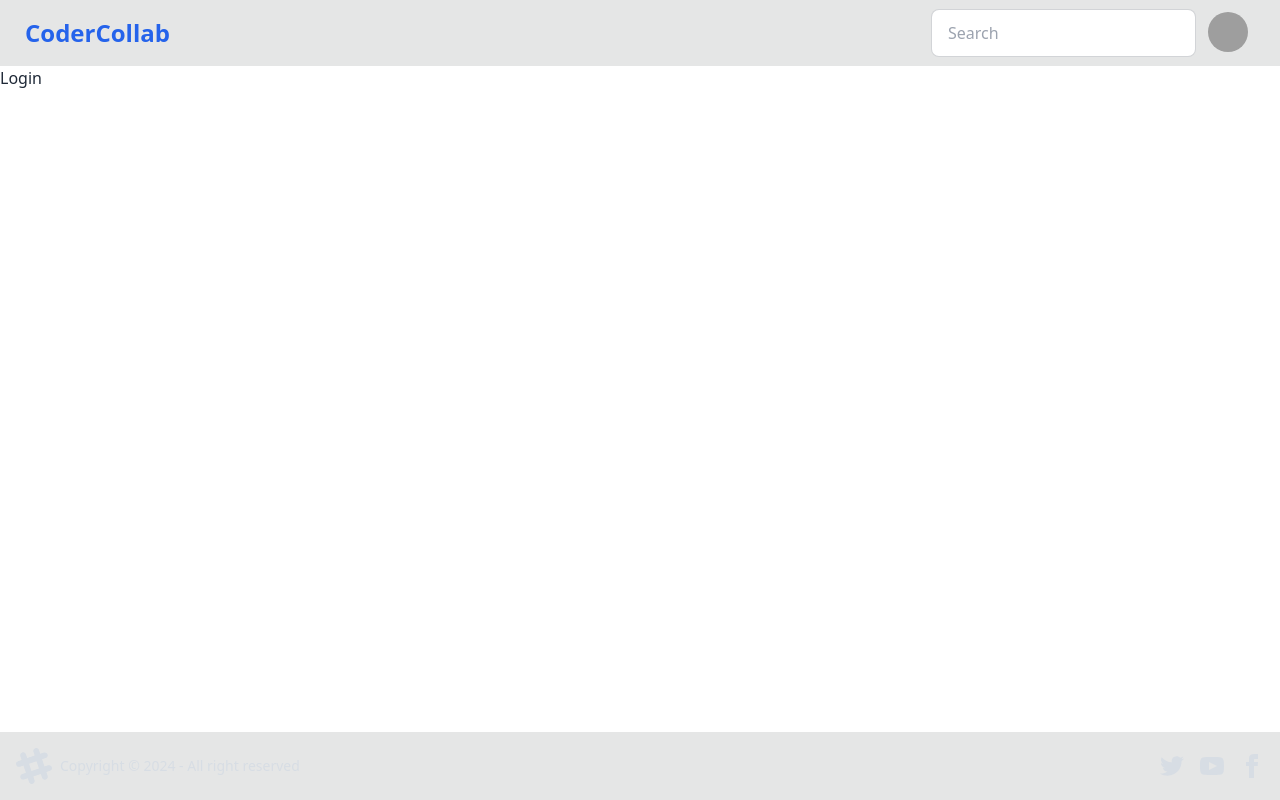
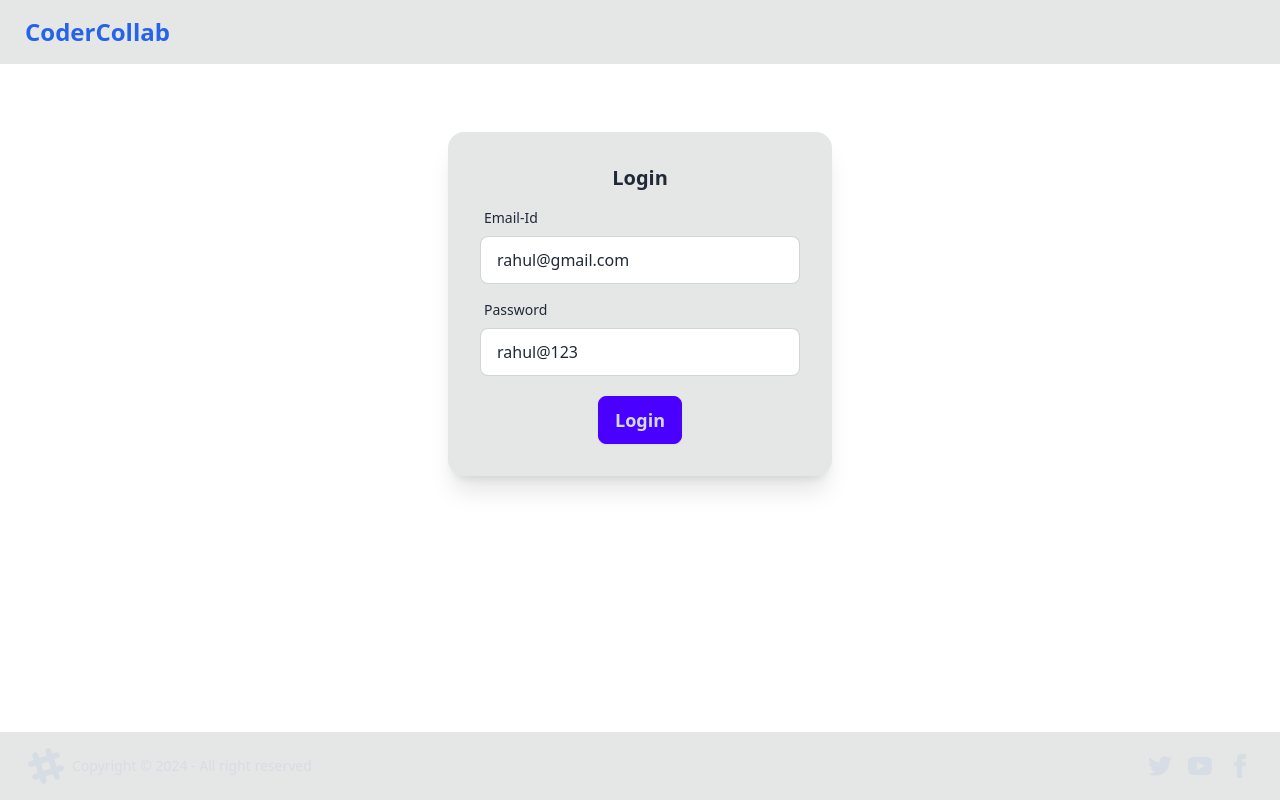
Before and after one commit to rahulpant2002/CoderCollab-Frontend, a React (Vite) app: page /login in a window 1280 px wide. Built offline with nearby package versions, Linux system fonts and the light colour scheme; grey boxes are pictures that could not be loaded.

Commit message:
Setup Redux Store and Created Login page

```diff
--- a/package.json
+++ b/package.json
@@ -10,8 +10,11 @@
     "preview": "vite preview"
   },
   "dependencies": {
+    "@reduxjs/toolkit": "^2.3.0",
+    "axios": "^1.7.7",
     "react": "^18.3.1",
     "react-dom": "^18.3.1",
+    "react-redux": "^9.1.2",
     "react-router-dom": "^6.27.0"
   },
   "devDependencies": {
--- a/src/App.jsx
+++ b/src/App.jsx
@@ -2,21 +2,28 @@ import Body from "./components/Body"
 import { BrowserRouter, Route, Routes } from "react-router-dom"
 import Login from "./components/Login"
 import Profile from "./components/Profile"
+import { Provider } from "react-redux"
+import appStore from './store/appStore'
+import Feed from "./components/Feed"
 
 function App() {
 
   return (
     <>
+      <Provider store={appStore}>
         <BrowserRouter>
           <Routes>
             <Route path="/" element={<Body/>} >
-            <Route path="/login" element={<Login/> }/>
+              <Route path="/" element={ <Feed/> } />
+              <Route path="/login" element={<Login/>}/>
               <Route path="/profile" element={<Profile/>} />
             </Route>
           </Routes>
         </BrowserRouter>
+      </Provider>
     </>
   )
+
 }
 
 export default App
--- /dev/null
+++ b/src/components/Feed.jsx
@@ -0,0 +1,8 @@
+import React from 'react'
+
+const Feed = () => {
+  return (
+    <div>Feed</div>
+  )
+}
+export default Feed;
--- a/src/components/Footer.jsx
+++ b/src/components/Footer.jsx
@@ -9,7 +9,7 @@ const Footer = ()=>{
                 xmlns="http://www.w3.org/2000/svg"
                 fillRule="evenodd"
                 clipRule="evenodd"
-                className="fill-current">
+                className="fill-current ml-3">
                 <path
                     d="M22.672 15.226l-2.432.811.841 2.515c.33 1.019-.209 2.127-1.23 2.456-1.15.325-2.148-.321-2.463-1.226l-.84-2.518-5.013 1.677.84 2.517c.391 1.203-.434 2.542-1.831 2.542-.88 0-1.601-.564-1.86-1.314l-.842-2.516-2.431.809c-1.135.328-2.145-.317-2.463-1.229-.329-1.018.211-2.127 1.231-2.456l2.432-.809-1.621-4.823-2.432.808c-1.355.384-2.558-.59-2.558-1.839 0-.817.509-1.582 1.327-1.846l2.433-.809-.842-2.515c-.33-1.02.211-2.129 1.232-2.458 1.02-.329 2.13.209 2.461 1.229l.842 2.515 5.011-1.677-.839-2.517c-.403-1.238.484-2.553 1.843-2.553.819 0 1.585.509 1.85 1.326l.841 2.517 2.431-.81c1.02-.33 2.131.211 2.461 1.229.332 1.018-.21 2.126-1.23 2.456l-2.433.809 1.622 4.823 2.433-.809c1.242-.401 2.557.484 2.557 1.838 0 .819-.51 1.583-1.328 1.847m-8.992-6.428l-5.01 1.675 1.619 4.828 5.011-1.674-1.62-4.829z"></path>
                 </svg>
@@ -44,7 +44,7 @@ const Footer = ()=>{
                     width="24"
                     height="24"
                     viewBox="0 0 24 24"
-                    className="fill-current">
+                    className="fill-current mr-3">
                     <path
                     d="M9 8h-3v4h3v12h5v-12h3.642l.358-4h-4v-1.667c0-.955.192-1.333 1.115-1.333h2.885v-5h-3.808c-3.596 0-5.192 1.583-5.192 4.615v3.385z"></path>
                 </svg>
--- a/src/components/Login.jsx
+++ b/src/components/Login.jsx
@@ -1,9 +1,58 @@
+import axios from "axios";
+import { useState } from "react";
+import { useDispatch } from "react-redux";
+import { addUser } from "../store/userSlice";
+import { useNavigate } from "react-router-dom";
+import { BACKEND_URL } from "../utils/constant";
+
 const Login = () => {
+    const [emailId, setEmailId] = useState("rahul@gmail.com");
+    const [password, setPassword] = useState("rahul@123");
+
+    const dispatch = useDispatch();
+    const navigate = useNavigate();
+
+    const handleLogin = async()=>{
+        try{
+            const res = await axios.post(BACKEND_URL + "/login", {
+                emailId,
+                password,
+            }, {withCredentials : true});
+            dispatch(addUser(res.data));
+            navigate('/');
+        }
+        catch(err){
+            console.error(err.response.data);
+        }
+    };
+
   return (
-    <div>
-      Login
+    <div className="flex justify-center items-center h-[60vh]">
+        <div className="card bg-base-300 w-96 shadow-xl">
+            <div className="card-body">
+                <h2 className="card-title justify-center font-bold text-xl">Login</h2>
+
+                <label className="form-control w-full max-w-xs">
+                    <div className="label">
+                        <span className="label-text">Email-Id</span>
+                    </div>
+                    <input type="text" value={emailId} onChange={e => setEmailId(e.target.value)} className="input input-bordered w-full max-w-xs" />
+                </label>
+
+                <label className="form-control w-full max-w-xs">
+                    <div className="label">
+                        <span className="label-text">Password</span>
+                    </div>
+                    <input type="text" value={password} onChange={e => {setPassword(e.target.value)}} className="input input-bordered w-full max-w-xs" />
+                </label>
+
+                <div className="card-actions justify-center mt-3 ">
+                    <button className="btn btn-primary font-bold text-lg " onClick={handleLogin} >Login</button>
+                </div>
+            </div>
+        </div>
     </div>
   )
 }
 
-export default Login
+export default Login;
--- a/src/components/NavBar.jsx
+++ b/src/components/NavBar.jsx
@@ -1,19 +1,25 @@
+import { useSelector } from "react-redux";
+
 const NavBar = () => {
+  const user = useSelector(store => store.user);
   return (
     <div className="navbar bg-base-300">
           <div className="flex-1">
-            <a className="btn btn-ghost text-2xl font-bold text-blue-600"> CoderCollab</a>
+            <a className="btn btn-ghost text-2xl font-bold text-blue-600"> CoderCollab </a>
           </div>
-          <div className="flex-none gap-2">
+
+          {user && <div className="flex-none gap-2">
             <div className="form-control">
               <input type="text" placeholder="Search" className="input input-bordered w-24 md:w-auto" />
             </div>
+
+            <p className="font-bold">Welcome {user.firstName}</p>
+
             <div className="dropdown dropdown-end mr-5">
               <div tabIndex={0} role="button" className="btn btn-ghost btn-circle avatar">
                 <div className="w-10 rounded-full">
-                  <img
-                    alt="Tailwind CSS Navbar component"
-                    src="https://img.daisyui.com/images/stock/photo-1534528741775-53994a69daeb.webp" />
+                  <img alt="Profile Photo" src={ user.photoUrl } />
+                  <p>Welcome {user.firstName}</p>
                 </div>
               </div>
               <ul
@@ -29,7 +35,9 @@ const NavBar = () => {
                 <li><a>Logout</a></li>
               </ul>
             </div>
-          </div>
+
+          </div>}
+
       </div>
   )
 }
--- /dev/null
+++ b/src/store/appStore.jsx
@@ -0,0 +1,10 @@
+import { configureStore } from "@reduxjs/toolkit";
+import userReducer from './userSlice'
+
+const appStore = configureStore({
+    reducer : {
+        user : userReducer
+    }
+})
+
+export default appStore;
--- /dev/null
+++ b/src/store/userSlice.jsx
@@ -0,0 +1,18 @@
+import { createSlice } from "@reduxjs/toolkit";
+
+const userSlice = createSlice({
+    name : 'user',
+    initialState : null,
+    reducers : {
+        addUser : (state, action) =>{
+            return action.payload;
+        },
+        removeUser : (state, action)=>{
+            return null;
+        }
+    }
+});
+
+export const {addUser, removeUser} = userSlice.actions;
+
+export default userSlice.reducer;
--- /dev/null
+++ b/src/utils/constant.js
@@ -0,0 +1 @@
+export const BACKEND_URL = "http://localhost:7777";
```
Also changed, not shown: eslint.config.js (+37 -37 lines), 1 other file (tests, documents, lock files or other folders). Lines whose indentation alone changed are shown as unchanged.
